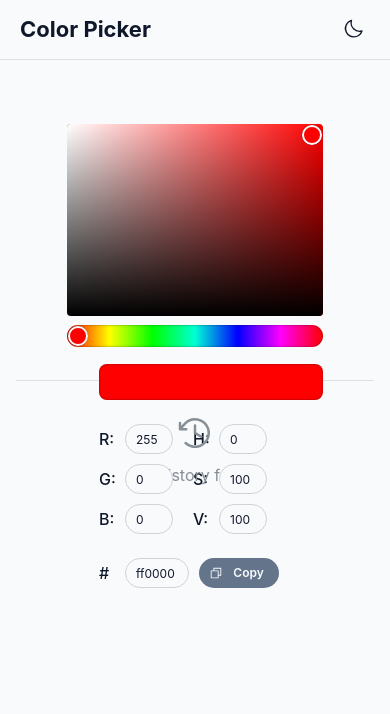
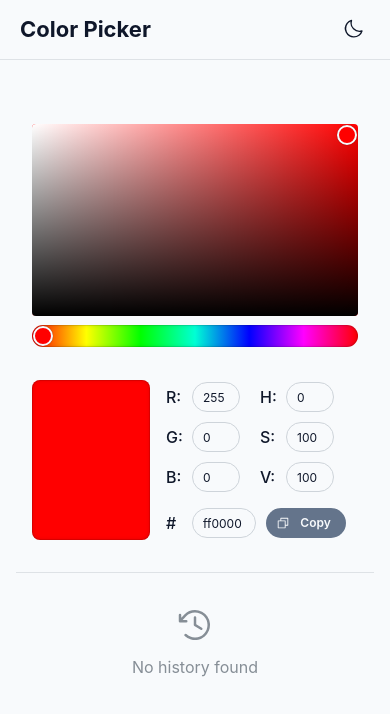
Before and after one commit to stuartstew/color-picker, a React (Vite) app: page / in a window 390 px wide. Shown: the top 714 px of the page. Built offline with nearby package versions, Linux system fonts and the light colour scheme.

Commit message:
feat: implement responsive style

```diff
--- a/src/components/color-picker/color-picker.tsx
+++ b/src/components/color-picker/color-picker.tsx
@@ -19,7 +19,7 @@ export const ColorPicker = () => {
 
   return (
     <Container size={theme.breakpoints.xs} mt={64} mb={32}>
-      <Group justify="center" h={224}>
+      <Group visibleFrom="xs" justify="center" h={224}>
         <HsvColorPicker value={hsv} onChange={changeHsv} />
         <Stack h="100%" justify="space-between" ml="xl">
           <ColorSwatch color={`#${hex}`} radius="md" w={224} h={36} />
@@ -35,6 +35,24 @@ export const ColorPicker = () => {
           </Group>
         </Stack>
       </Group>
+      <Stack hiddenFrom="xs" mx={16} gap="xl">
+        <HsvColorPicker value={hsv} onChange={changeHsv} />
+        <Group align="center" justify="space-between">
+          <ColorSwatch color={`#${hex}`} radius="md" h={160} flex={1} />
+          <Stack h="100%" w="12em" justify="space-between">
+            <Group gap="lg">
+              <RgbInput value={rgb} onChange={changeRgb} />
+              <HsvInput value={hsv} onChange={changeHsv} />
+            </Group>
+            <Group gap="xs">
+              <LeftLabel label="#" w="xs">
+                <HexInput size="xs" w={64} value={hex} onChange={setHex} />
+              </LeftLabel>
+              <CopyButton hex={hex} onCopy={addToHistory} />
+            </Group>
+          </Stack>
+        </Group>
+      </Stack>
       <Divider my="xl" />
       <ColorHistory colorHistory={colorHistory} onChangeHex={setHex} onDeleteItem={deleteItemFromHistory} />
     </Container>
--- a/src/components/color-picker/components/hsv-color-picker.module.css
+++ b/src/components/color-picker/components/hsv-color-picker.module.css
@@ -1,8 +1,11 @@
 .wrapper {
   height: 224px;
-  width: 256px;
   display: flex;
   flex-direction: column;
+
+  @media (min-width: $mantine-breakpoint-xs) {
+    width: 256px;
+  }
 }
 
 .saturation {
```
